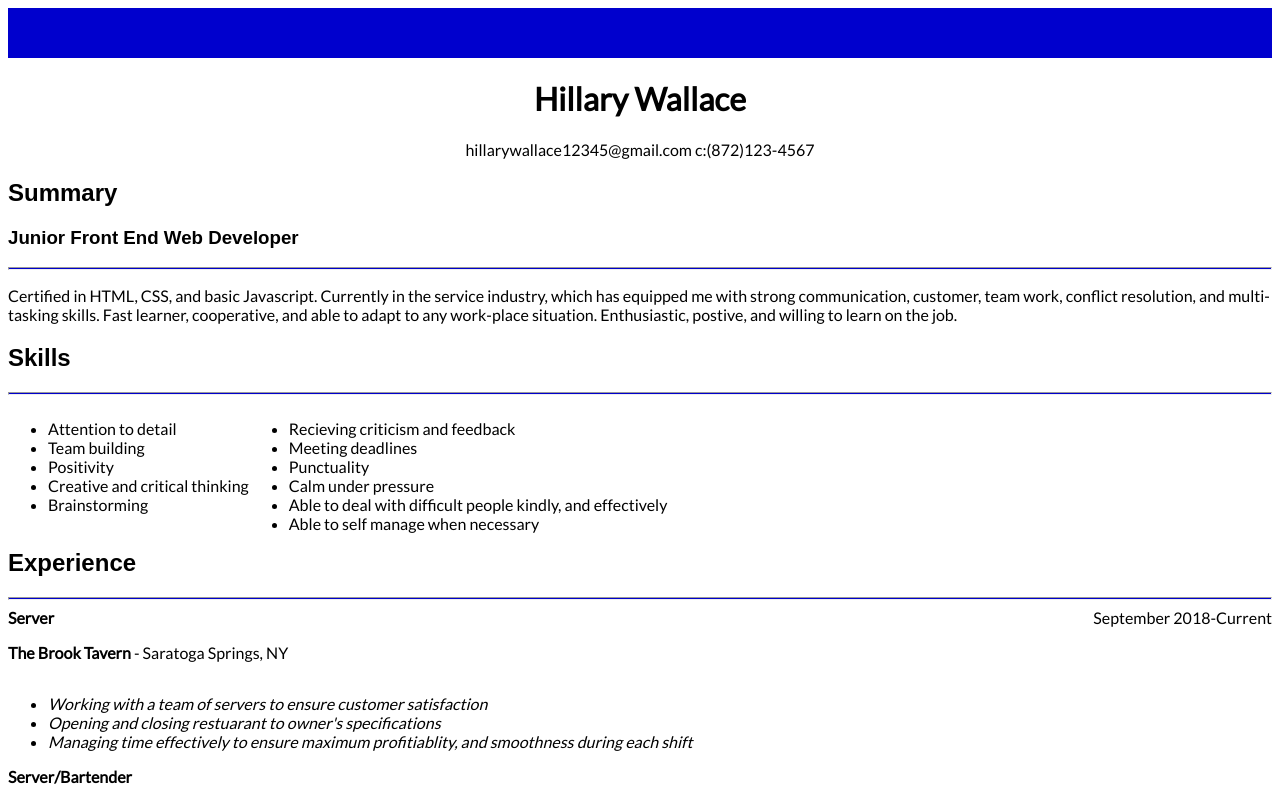
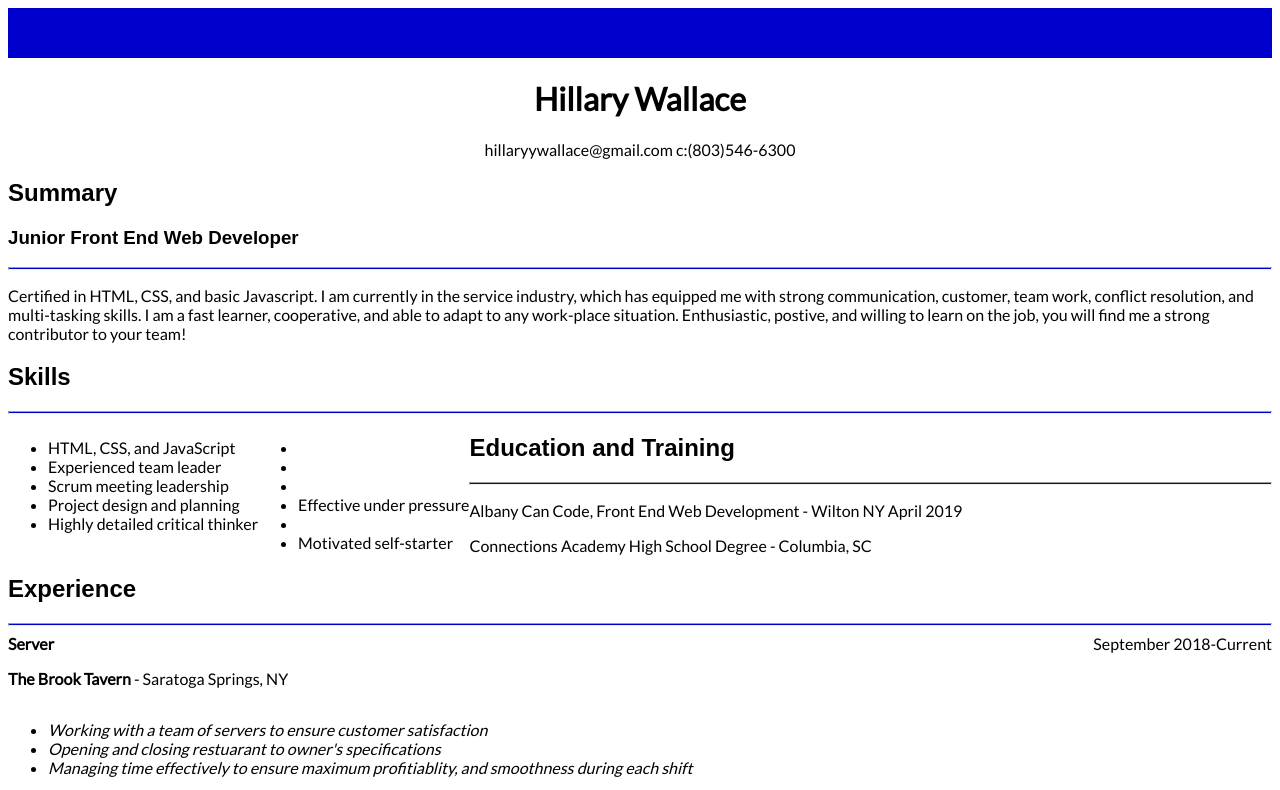
Before and after one commit to hillary26121/hillary26121.github.io, a plain HTML site: page resume.html in a window 1280 px wide. Shown: the top 790 px of the page. Drawn offline with Linux system fonts and the light colour scheme.

Commit message:
fixed resume

```diff
--- a/resume.html
+++ b/resume.html
@@ -11,7 +11,7 @@
     <div id="top"></div>
     <header id="main-header">
       <h1>Hillary Wallace</h1>
-      <p align="center">hillarywallace12345@gmail.com c:(872)123-4567</p>
+      <p align="center">hillaryywallace@gmail.com c:(803)546-6300</p>
     </header>
 
     <section>
@@ -20,7 +20,7 @@
         <h3>Junior Front End Web Developer</h3>
       </header>
       <hr>
-      <p>Certified in HTML, CSS, and basic Javascript. Currently in the service industry, which has equipped me with strong communication, customer, team work, conflict resolution, and multi-tasking skills. Fast learner, cooperative, and able to adapt to any work-place situation. Enthusiastic, postive, and willing to learn on the job.</p>
+      <p>Certified in HTML, CSS, and basic Javascript. I am currently in the service industry, which has equipped me with strong communication, customer, team work, conflict resolution, and multi-tasking skills. I am a fast learner, cooperative, and able to adapt to any work-place situation. Enthusiastic, postive, and willing to learn on the job, you will find me a strong contributor to your team!</p>
     </section>
 
     <section>
@@ -30,24 +30,36 @@
       </header>
       <div class="left skills-list">
         <ul>
-          <li>Attention to detail</li>
-          <li>Team building</li>
-          <li>Positivity</li>
-          <li>Creative and critical thinking</li>
-          <li>Brainstorming</li>
+          <li>HTML, CSS, and JavaScript</li>
+          <li>Experienced team leader</li>
+          <li>Scrum meeting leadership</li>
+          <li>Project design and planning</li>
+          <li>Highly detailed critical thinker</li>
         </ul>
       </div>
       <div class="left">
         <ul>
-          <li>Recieving criticism and feedback</li>
-          <li>Meeting deadlines</li>
-          <li>Punctuality</li>
-          <li>Calm under pressure</li>
-          <li>Able to deal with difficult people kindly, and effectively</li>
-          <li>Able to self manage when necessary</li>
+          <li></li>
+          <li></li>
+          <li></li>
+          <li>Effective under pressure</li>
+          <li></li>
+          <li>Motivated self-starter</li>
         </ul>
       </div>
     </section>
+
+      <div>
+        <section>
+          <header>
+            <h2 class="header">Education and Training</h2>
+          </header>
+          <hr>
+          <p>Albany Can Code, Front End Web Development - Wilton NY April 2019 </p>
+          <p>Connections Academy High School Degree - Columbia, SC</p>
+        </section>
+      </div>
+
 
     <section class="clear-both">
       <header>
@@ -91,107 +103,10 @@
     </div>
         <ul class="jobs">
           <li>Multi-tasking effectively at high volume sales/orders</li>
-          <li>Small scale management of servers' closing tasks</li>
-        </ul>
-
-   </section>
-
-    <section>
-      <header>
-        <h2 class="header">Education and Training</h2>
-      </header>
-      <hr>
-      <p>Connections Academy Highschool Degree- Columbia, SC</p>
-      <p>Albany Can Code Certificate- Albany, NY</p>
-    </section>
-    <!-- <hr class="top">
-    <div>
-      <center><h1 class="header">Hillary Wallace</h1></center>
-    </div>
-
-    <div>
-      <p class="contact">hillaryywallace@gmail.com|c:(803)-546-6300 </p>
-    </div>
-
-    <section>
-      <header>
-        <h2 class="header">Summary</h2>
-        <h3 class="header">Junior Front End Web Developer</h3>
-      </header>
-      <hr>
-      <p class="paragraph">Certified in HTML, CSS, and basic Javascript. Currently in the service industry, which has equipped me with strong communication, customer, team work, conflict resolution, and multi-tasking skills. Fast learner, cooperative, and able to adapt to any work-place situation. Enthusiastic, postive, and willing to learn on the job.</p>
-    </section>
-
-    <section>
-      <header>
-        <h2 class="header">Skills</h2>
-        <hr>
-        <ul>
-          <li>Attention to detail</li>
-          <li>Team building</li>
-          <li>Positivity</li>
-          <li>Creative and critical thinking</li>
-          <li>Brainstorming</li>
-          <li>Recieving criticism and feedback</li>
-          <li>Meeting deadlines</li>
-          <li>Punctuality</li>
-          <li>Calm under pressure</li>
-          <li>Able to deal with difficult people kindly, and effectively</li>
-          <li>Able to self manage when necessary</li>
-        </ul>
-      </header>
-    </section>
-
-    <section class="clear-all">
-      <header>
-        <h2 class="header">Experience</h2>
-      </header>
-        <hr>
-        <div class="position-date">
-        <span class="left">
-          <p><strong>Server</strong></p>
-          <p><strong>The Brook Tavern</strong>- </p>
-        </span>
-        <p class="right">September 2018-Current</p>
-      </div>
-        <ul>
-          <li class="jobs">Working with a team of servers to ensure customer satisfaction</li>
-          <li class="jobs">Opening and closing restuarant to owner's specifications</li>
-          <li class="jobs">Managing time effectively to ensure maximum profitiablity, and smoothness during each shift</li>
+          <li>management of servers' closing tasks</li>
         </ul>
 
 
-      <p><strong>Server/Bartender</strong></p>
-      <p><strong>Tombo Grille</strong>- Forest Acres, SC</p>
-      <div class="position-date">
-        <p align="right"> October 2014-March 2018</p>
-        <ul>
-          <li class="jobs">Opening and closing restuarant bar</li>
-          <li class="jobs">Focusing on bar guests, while simulataneously working with servers on table's orders</li>
-          <li class="jobs">Keeping work area and tasks organized</li>
-        </ul>
-      </div>
-
-      <p><strong>Server/Bartender</strong></p>
-      <p><strong>Chili's</strong>- Columbia, SC</p>
-      <div class="postion-date">
-        <p align="right">November 2011-December 2014</p>
-        <ul>
-          <li class="jobs">Multi-tasking effectively at high volume sales/orders</li>
-          <li class="jobs">Small scale management of servers' closing tasks</li>
-        </ul>
-      </div>
-
-   </section>
-
-    <section>
-      <header>
-        <h2 class="header">Education and Training</h2>
-      </header>
-      <hr>
-      <p>Connections Academy Highschool Degree- Columbia, SC</p>
-      <p>Albany Can Code Certificate- Albany, NY</p>
-    </section> -->
 
   </body>
 </html>
```
